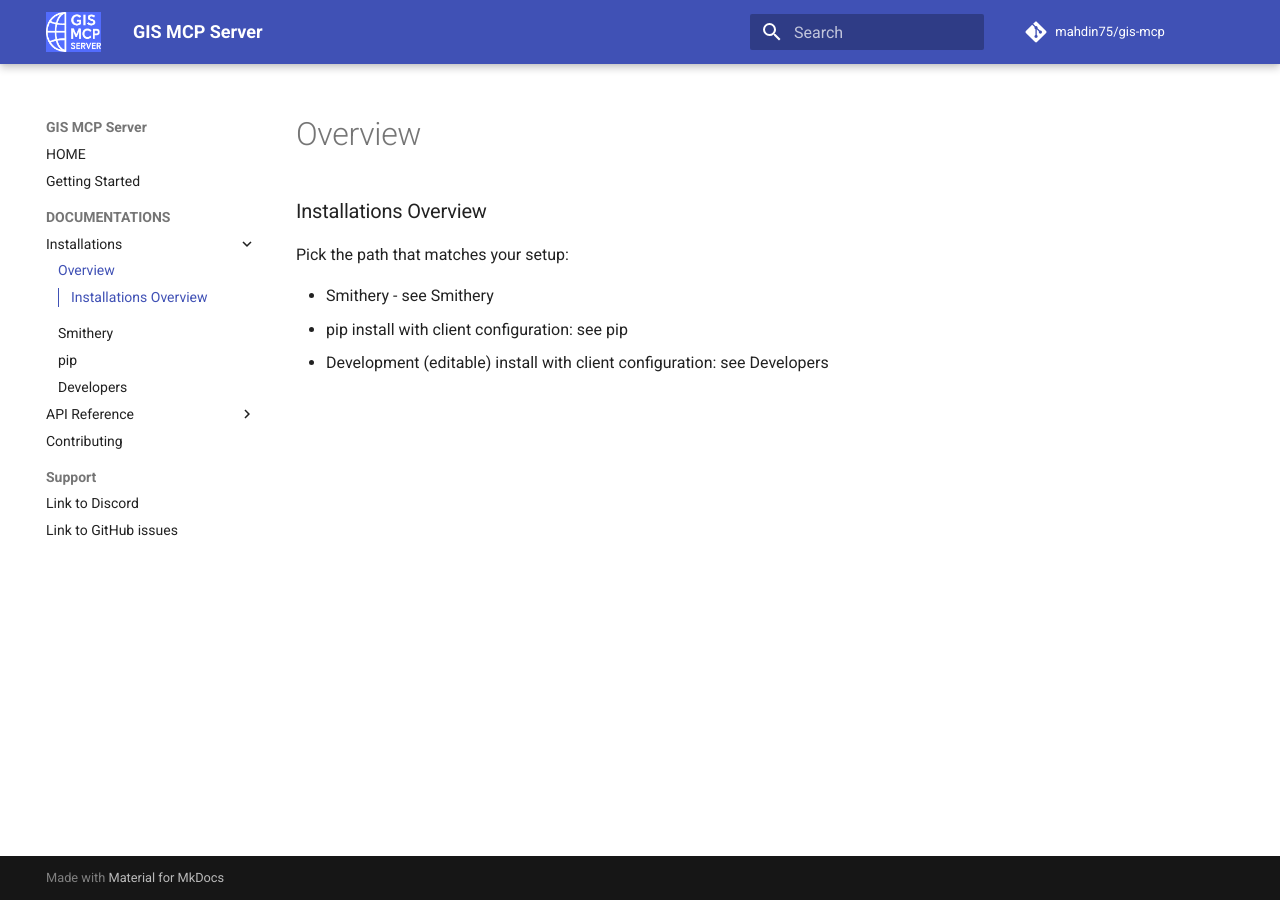
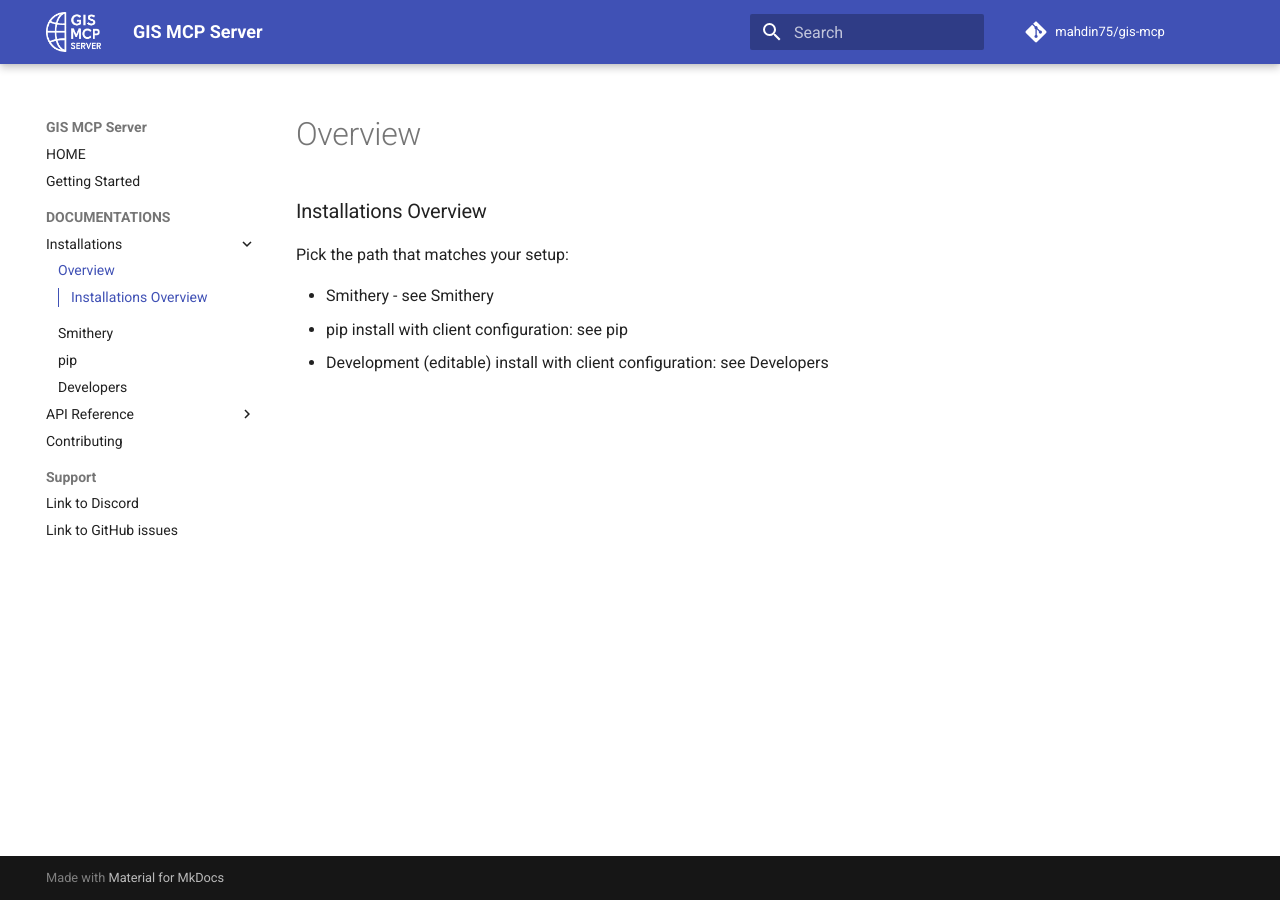
Before and after one commit to fastmcp-me/gis-mcp, an MkDocs documentation site: the page built from docs/install/README.md, in a window 1280 px wide. Built offline with MkDocs 1.6.1 and Material for MkDocs 9.7.7, drawn with Linux system fonts in a browser that asks for light colours; comment, search, counter and statistics services are not loaded.

Commit message:
update logo and favicon

```diff
--- a/mkdocs.yml
+++ b/mkdocs.yml
@@ -13,7 +13,7 @@ theme:
     - toc.integrate
     - search.suggest
     - search.highlight
-  logo: logo_white_on_blue.png
+  logo: logo_transparent.png
   favicon: favicon.ico
 
 nav:
```
Also changed, not shown: docs/favicon.ico, docs/logo_transparent.png (added).
